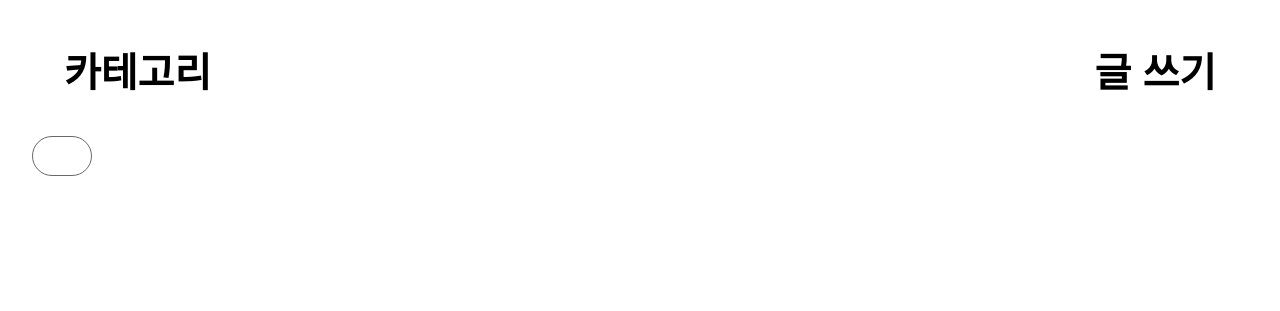
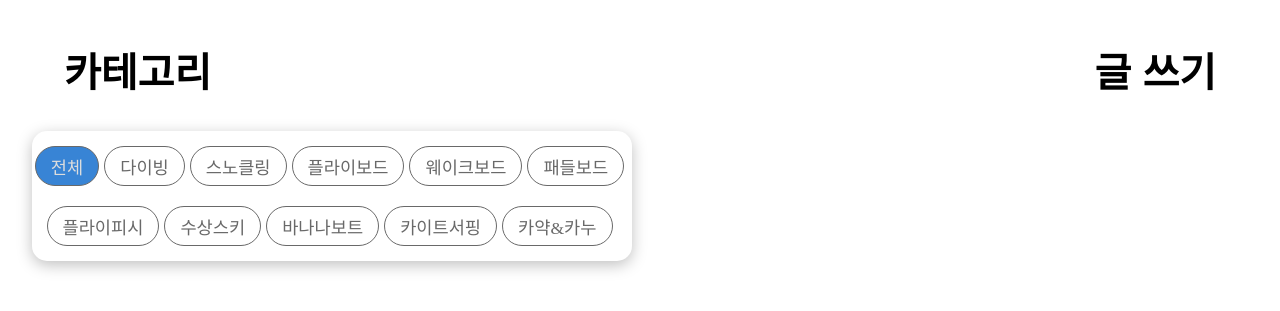
Before and after one commit to codestates-seb/seb44_main_030, a React (Vite) app in the folder client/: page /club in a window 1280 px wide. Shown: the part 980-1291 px from the top of the page. Built offline with nearby package versions, Linux system fonts and the light colour scheme; a web font is replaced by a local one.

Commit message:
feat: 모임게시판 태그 구현

```diff
--- a/client/src/pages/Club.tsx
+++ b/client/src/pages/Club.tsx
@@ -1,17 +1,21 @@
 import styled from 'styled-components';
 import { Link } from 'react-scroll';
 import ClubCard from '../components/common/ContentsCard';
-import { useEffect, useRef, useState } from 'react';
+import { useCallback, useEffect, useRef, useState } from 'react';
 import { useNavigate } from 'react-router-dom';
 
 import back from '../../public/grouping 1.png';
-import ClubTag from '../components/common/Tag.tsx';
 import ScrollBanner from '../components/common/ScrollBanner';
 import { ClubDummyData, Mocktags } from '../../public/clubMockdata.ts';
 import ContentsCard from '../components/common/ContentsCard';
+import Tag from '../components/common/Tag.tsx';
 
 function Club() {
     const navigate = useNavigate();
+    const [currTag, setCurrTag] = useState<string>(Mocktags[0]);
+    const handleTagSelect = useCallback((e: React.MouseEvent<HTMLLIElement>) => {
+        setCurrTag(e.currentTarget.innerText);
+    }, []);
 
     return (
         <ClubWarp>
@@ -23,7 +27,9 @@ function Club() {
                         <span onClick={() => navigate(`/club/post`)}>글 쓰기</span>
                     </TagTab>
                     <Tags>
-                        <ClubTag />
+                        {Mocktags.map((tagName, idx) => (
+                            <Tag key={idx} tag={tagName} $isSelected={currTag === tagName} onClick={handleTagSelect} />
+                        ))}
                     </Tags>
                 </TagSection>
                 <CardSection>
@@ -77,7 +83,17 @@ const TagTab = styled.div`
 `;
 
 const Tags = styled.div`
+    width: 600px;
+    height: 130px;
     display: flex;
+    flex-wrap: wrap;
+    justify-content: center;
+    padding: 5px 0 5px 0;
+    align-items: center;
+    border-radius: 15px;
+    // border: 1px solid #696969;
+    background: #fff;
+    box-shadow: 0px 4px 15px 0px rgba(0, 0, 0, 0.25);
 `;
 
 const CardSection = styled.div`
```
